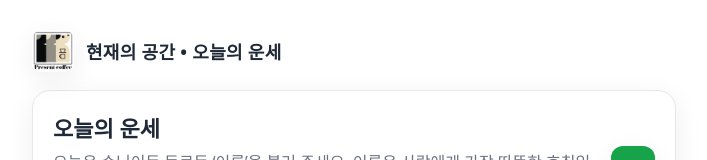
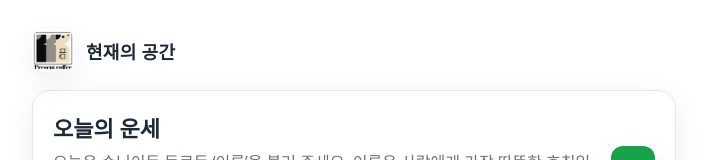
Before and after one commit to onelove7654/present_coffee, a plain HTML site: page index.html in a window 1280 px wide. Shown: the top 160 px of the page, without its empty margins (286-993 px from the left). Drawn offline with Linux system fonts and the light colour scheme; a web font is replaced by a local one.

Commit message:
Update index.html

```diff
--- a/index.html
+++ b/index.html
@@ -63,7 +63,7 @@
   <!-- 상단 로고 + 브랜드 네임 -->
   <div class="brand">
     <img src="logo.jpg" alt="현재의 공간 로고" onerror="this.style.display='none'">
-    <h1>현재의 공간 • 오늘의 운세</h1>
+    <h1>현재의 공간 </h1>
   </div>
 
   <!-- 운세 -->
```
